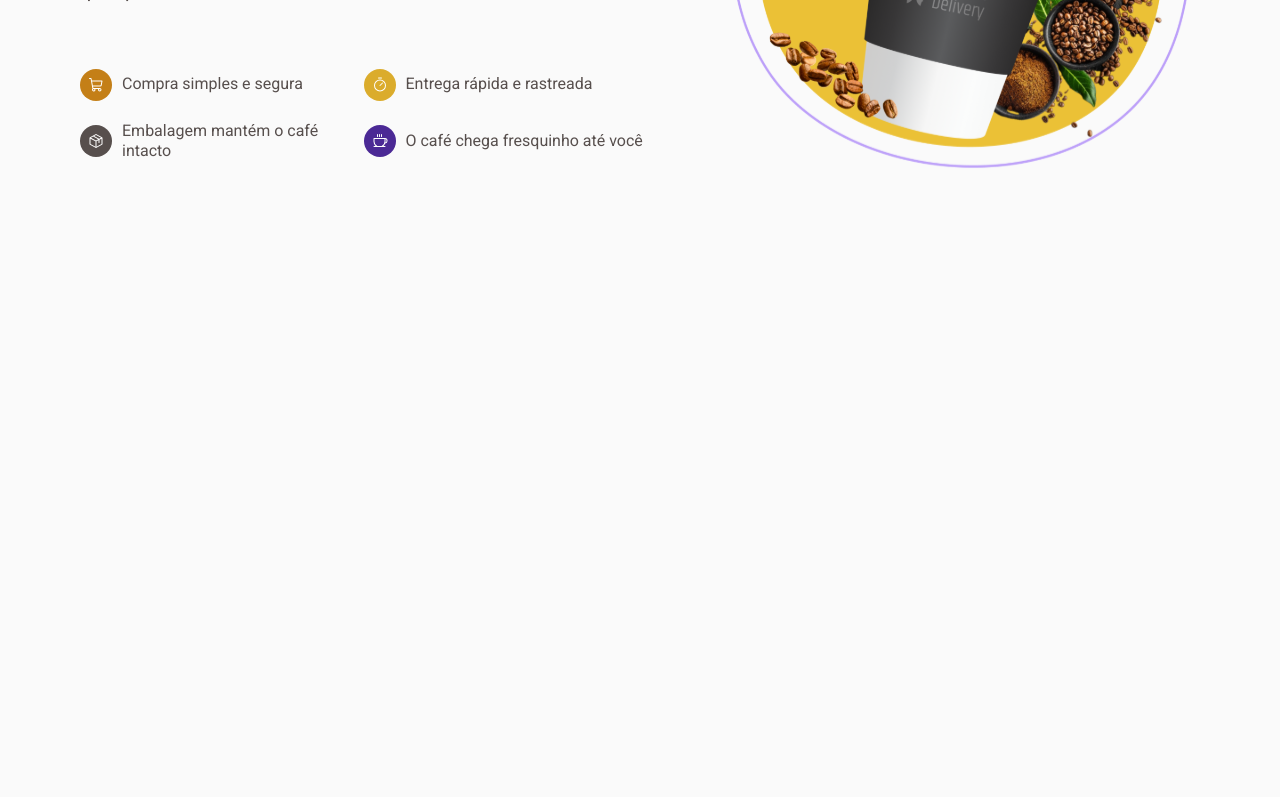
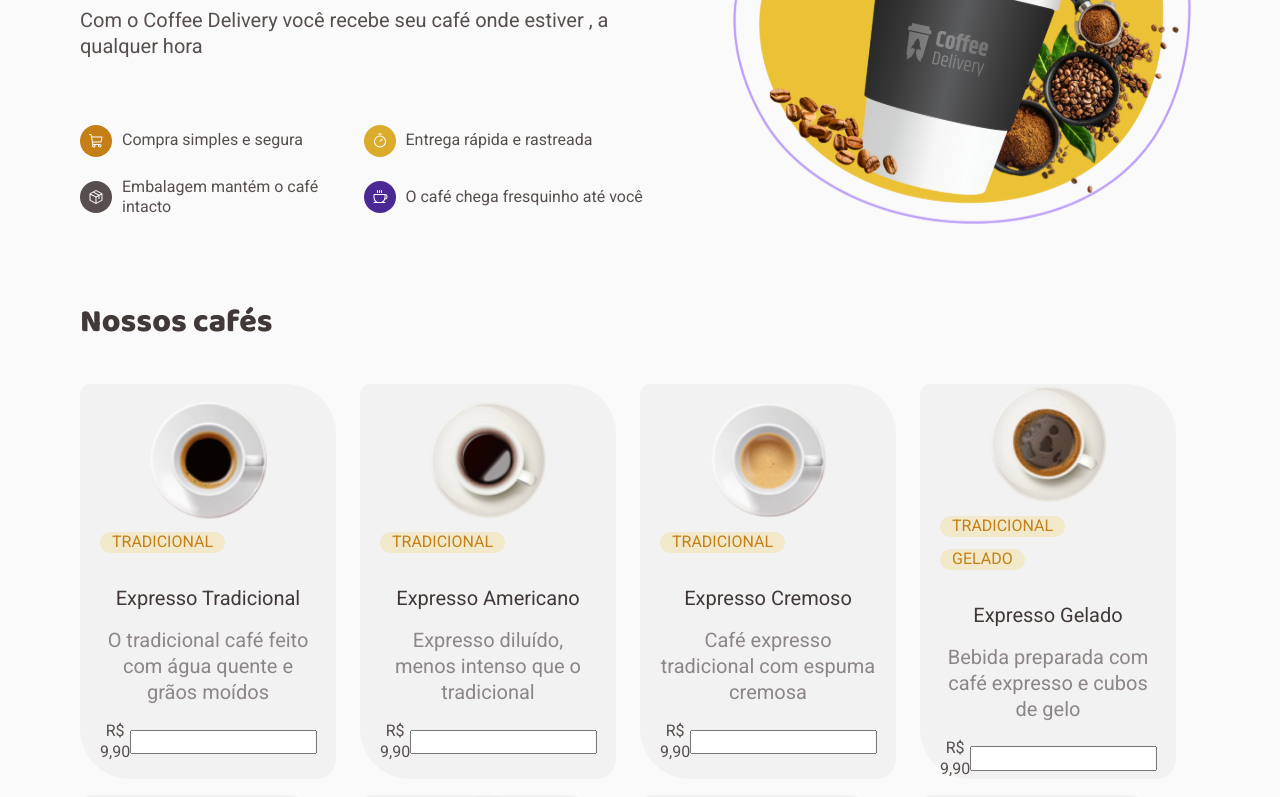
Before and after one commit to fernode/coffee-delivery, a React (Vite) app: page / in a window 1280 px wide. Shown: the part 300-1097 px from the top of the page. Before the commit the page ends 800 px from the top, so only its background shows below. Built offline with nearby package versions, Linux system fonts and the light colour scheme.

Commit message:
feat: add home styles

```diff
--- /dev/null
+++ b/data.json
@@ -0,0 +1,116 @@
+{
+  "coffees": [
+    {
+      "id": "0",
+      "title": "Expresso Tradicional",
+      "description": "O tradicional café feito com água quente e grãos moídos",
+      "tags": ["tradicional"],
+      "price": 9.90,
+      "image": "/images/coffees/expresso.png"
+    },
+    {
+      "id": "1",
+      "title": "Expresso Americano",
+      "description": "Expresso diluído, menos intenso que o tradicional",
+      "tags": ["tradicional"],
+      "price": 9.90,
+      "image": "/images/coffees/americano.png"
+    },
+    {
+      "id": "2",
+      "title": "Expresso Cremoso",
+      "description": "Café expresso tradicional com espuma cremosa",
+      "tags": ["tradicional"],
+      "price": 9.90,
+      "image": "/images/coffees/expresso-cremoso.png"
+    },
+    {
+      "id": "3",
+      "title": "Expresso Gelado",
+      "description": "Bebida preparada com café expresso e cubos de gelo",
+      "tags": ["tradicional", "gelado"],
+      "price": 9.90,
+      "image": "/images/coffees/cafe-gelado.png"
+    },
+    {
+      "id": "4",
+      "title": "Café com Leite",
+      "description": "Meio a meio de expresso tradicional com leite vaporizado",
+      "tags": ["tradicional", "com leite"],
+      "price": 9.90,
+      "image": "/images/coffees/cafe-com-leite.png"
+    },
+    {
+      "id": "5",
+      "title": "Latte",
+      "description": "Uma dose de café expresso com o dobro de leite e espuma cremosa",
+      "tags": ["tradicional", "com leite"],
+      "price": 9.90,
+      "image": "/images/coffees/latte.png"
+    },
+    {
+      "id": "6",
+      "title": "Capuccino",
+      "description": "Bebida com canela feita de doses iguais de café, leite e espuma",
+      "tags": ["tradicional", "com leite"],
+      "price": 9.90,
+      "image": "/images/coffees/capuccino.png"
+    },
+    {
+      "id": "7",
+      "title": "Macchiato",
+      "description": "Café expresso misturado com um pouco de leite quente e espuma",
+      "tags": ["tradicional", "com leite"],
+      "price": 9.90,
+      "image": "/images/coffees/macchiato.png"
+    },
+    {
+      "id": "8",
+      "title": "Mocaccino",
+      "description": "Café expresso misturado com um pouco de leite quente e espuma",
+      "tags": ["tradicional", "com leite"],
+      "price": 9.90,
+      "image": "/images/coffees/mocaccino.png"
+    },
+    {
+      "id": "9",
+      "title": "Chocolate Quente",
+      "description": "Bebida feita com chocolate dissolvido no leite quente e café",
+      "tags": ["especial", "com leite"],
+      "price": 9.90,
+      "image": "/images/coffees/chocolate-quente.png"
+    },
+    {
+      "id": "10",
+      "title": "Cubano",
+      "description": "Drink gelado de café expresso com rum, creme de leite e hortelã",
+      "tags": ["especial", "alcoólico", "gelado"],
+      "price": 9.90,
+      "image": "/images/coffees/cubano.png"
+    },
+    {
+      "id": "11",
+      "title": "Havaiano",
+      "description": "Bebida adocicada preparada com café e leite de coco",
+      "tags": ["especial"],
+      "price": 9.90,
+      "image": "/images/coffees/havaiano.png"
+    },
+    {
+      "id": "12",
+      "title": "Árabe",
+      "description": "Bebida preparada com grãos de café árabe e especiarias",
+      "tags": ["especial"],
+      "price": 9.90,
+      "image": "/images/coffees/arabe.png"
+    },
+    {
+      "id": "13",
+      "title": "Irlandês",
+      "description": "Bebida a base de café, uísque irlandês, açúcar e chantilly",
+      "tags": ["especial", "alcoólico"],
+      "price": 9.90,
+      "image": "/images/coffees/irlandes.png"
+    }
+  ]
+}
--- /dev/null
+++ b/src/pages/Home/components/CoffeeCard/index.tsx
@@ -0,0 +1,35 @@
+import * as S from "./styles"
+
+type ProductItemProps = {
+  src: string
+  title: string
+  description: string
+  price: number,
+  tags: string[]
+}
+export const CoffeeCard = (props: ProductItemProps) => {
+  return (
+    <S.ProductCard>
+      <img src={props.src} alt={props.title} width={120} height={120}/>
+      <div>
+        {props.tags.map(tag => (
+          <S.Chip key={tag}>
+            {tag}
+          </S.Chip>
+        ))}
+      </div>
+
+      <S.Title>
+        {props.title}
+      </S.Title>
+      <S.Description>
+        {props.description}
+      </S.Description>
+
+      <S.CartInfos>
+        <data>R$ 9,90</data>
+        <div><input type={"number"} min={0}/></div>
+      </S.CartInfos>
+    </S.ProductCard>
+  )
+}
--- /dev/null
+++ b/src/pages/Home/components/CoffeeCard/styles.ts
@@ -0,0 +1,64 @@
+import styled from "styled-components"
+import {mixins} from "../../../../styles/mixins.ts"
+
+
+export const ProductCard = styled.li`
+    display: flex;
+    flex-direction: column;
+    justify-content: center;
+
+    padding: 0 2rem;
+    width: 25.6rem;
+    margin-bottom: 16px;
+
+    text-align: center;
+    border-radius: 10px 50px 20px 50px;
+    background-color: ${props => props.theme.colors['base-card']};
+
+    img {
+        margin: 0 auto;
+        display: inline-block;
+    }
+
+`
+
+export const Title = styled.span`
+    font-size: ${mixins.fonts.textL};
+    margin-top: 3.2rem;
+    margin-bottom: 1.6rem;
+    color: ${props => props.theme.colors['base-subtitle']};
+`
+
+export const Description = styled.span`
+    font-size: ${mixins.fonts.textL};
+    margin-bottom: 1.6rem;
+    color: ${props => props.theme.colors['base-label']};
+`
+
+export const Chip = styled.span`
+    background: ${(props) => props.theme.colors['yellow-light']};
+    width: fit-content;
+    border-radius: 20px;
+    padding: 8px 12px;
+    max-height: 2.1rem;
+    display: flex;
+    align-items: center;
+    justify-content: center;
+    font-size: ${mixins.fonts.textM};
+    text-transform: uppercase;
+    margin-top: 1.2rem;
+    color: ${(props) => props.theme.colors['yellow-dark']};
+`
+
+export const ChipContainer = styled.div`
+    display: flex;
+    align-items: center;
+
+`
+
+
+export const CartInfos = styled.div`
+    display: flex;
+    align-items: center;
+
+`
--- a/src/pages/Home/index.tsx
+++ b/src/pages/Home/index.tsx
@@ -2,12 +2,13 @@ import {Coffee, Package, ShoppingCart, Timer} from "@phosphor-icons/react"
 
 import * as S from './styles.ts'
 import {defaultTheme} from "../../styles/theme/defaultTheme.ts"
-
+import {coffees} from "../../../data.json"
+import {CoffeeCard} from "./components/CoffeeCard"
 
 export function Home() {
   return (
     <main>
-      <S.Container>
+      <S.HeroContainer>
         <div>
           <S.Infos>
             <h1>Encontre o café perfeito para qualquer hora do dia</h1>
@@ -36,7 +37,20 @@ export function Home() {
           </S.FeatureList>
         </div>
         <img src="/images/hero.svg" alt="Café do Coffee Delivery"/>
-      </S.Container>
+      </S.HeroContainer>
+
+      <S.ProductsSection>
+        <h2>Nossos cafés</h2>
+
+        <S.ProductsList>
+          {coffees.map((coffee, index) => (
+            <CoffeeCard key={index} description={coffee.description} title={coffee.title}
+              price={Number(coffee.price)} src={coffee.image}
+              tags={coffee.tags}
+            />
+          ))}
+        </S.ProductsList>
+      </S.ProductsSection>
     </main>
   )
 }
--- a/src/pages/Home/styles.ts
+++ b/src/pages/Home/styles.ts
@@ -1,9 +1,9 @@
 import styled from "styled-components"
 import {mixins} from "../../styles/mixins.ts"
 
-export const Container = styled.section`
+export const HeroContainer = styled.section`
     max-width: 1120px;
-  margin: 0 auto;
+    margin: 5.6rem auto 0 auto;
     display: flex;
     flex-wrap: wrap;
 
@@ -14,13 +14,16 @@ export const Container = styled.section`
 
 export const Infos = styled.div`
     max-width: 588px;
-    h1{
+
+    h1 {
         font-size: ${mixins.fonts.titleXL};
     }
-    p{
+
+    p {
         font-size: ${mixins.fonts.textL};
         margin-top: 16px;
     }
+
     margin-bottom: 6.6rem;
 `
 export const FeatureList = styled.ul`
@@ -40,14 +43,32 @@ export const FeatureListItem = styled.li<FeatureListItemProps>`
     align-items: center;
     margin-bottom: 2rem;
 
-    span{
+    span {
         padding: 8px;
         background-color: ${props => props.background};
         border-radius: 50%;
         display: flex;
         align-items: center;
     }
-    p{
+
+    p {
         margin-left: 10px;
     }
 `
+
+export const ProductsSection = styled.section`
+    max-width: 1120px;
+    margin: 6.4rem auto 0 auto;
+
+    h2 {
+        margin-bottom: 4rem;
+        color: ${props => props.theme.colors['base-subtitle']};
+        font-size: ${mixins.fonts.titleL};
+    }
+
+`
+
+export const ProductsList = styled.ul`
+    display: grid;
+    grid-template-columns: 1fr 1fr 1fr 1fr;
+`
```
Lines whose indentation alone changed are shown as unchanged.
